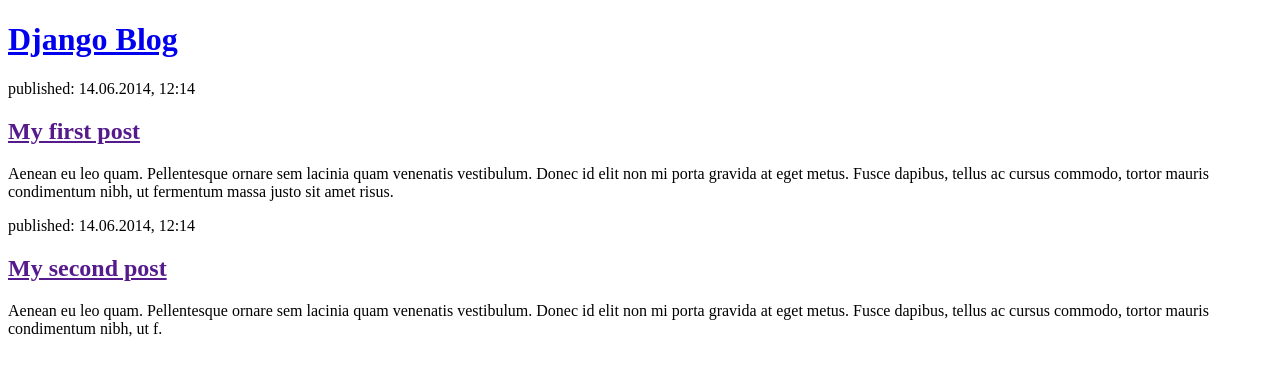
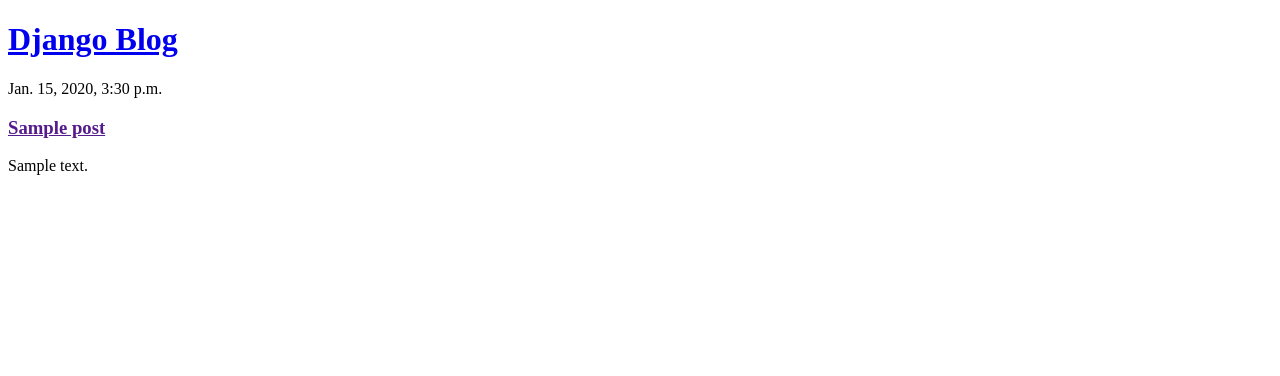
Before and after one commit to shrelearn/my-first-blog, a Django app: page / in a window 1280 px wide. Shown: the top 376 px of the page. Run offline with Django 5.2, Linux system fonts and the light colour scheme; tables that the repository leaves empty hold one stand-in row (values such as "Sample post").

Commit message:
Modified templates to display posts from db

```diff
--- a/blog/models.py
+++ b/blog/models.py
@@ -6,7 +6,7 @@
     author = models.ForeignKey(settings.AUTH_USER_MODEL, on_delete= models.CASCADE)
     title = models.CharField(max_length = 200)
     text = models.TextField()
-    created_date = models.DateTimeField(timezone.now())
+    created_date = models.DateTimeField(default = timezone.now())
     published_date = models.DateTimeField(blank = True, null = True)
 
     def publish(self):
--- a/blog/templates/blog/post_list.html
+++ b/blog/templates/blog/post_list.html
@@ -8,16 +8,12 @@
             <h1><a href="/">Django Blog</a></h1>
         </header>
 
-        <article>
-            <time>published: 14.06.2014, 12:14</time>
-            <h2><a href="">My first post</a></h2>
-            <p>Aenean eu leo quam. Pellentesque ornare sem lacinia quam venenatis vestibulum. Donec id elit non mi porta gravida at eget metus. Fusce dapibus, tellus ac cursus commodo, tortor mauris condimentum nibh, ut fermentum massa justo sit amet risus.</p>
-        </article>
-
-        <article>
-            <time>published: 14.06.2014, 12:14</time>
-            <h2><a href="">My second post</a></h2>
-            <p>Aenean eu leo quam. Pellentesque ornare sem lacinia quam venenatis vestibulum. Donec id elit non mi porta gravida at eget metus. Fusce dapibus, tellus ac cursus commodo, tortor mauris condimentum nibh, ut f.</p>
-        </article>
+        {% for post in posts %}
+            <article>
+                <time>{{ post.published_date }}</time>
+                <h3><a href="">{{ post.title }}</a></h3>
+                <p>{{ post.text|linebreaksbr }}</p>
+            </article>
+        {% endfor %}
     </body>
 </html>
--- a/blog/views.py
+++ b/blog/views.py
@@ -1,5 +1,7 @@
 from django.shortcuts import render
-
+from .models import Posts
+from django.utils import timezone
 # Create your views here.
 def post_list(request):
-    return render(request, 'blog/post_list.html', {})
+    posts = Posts.objects.filter(published_date__lte = timezone.now()).order_by('published_date')
+    return render(request, 'blog/post_list.html', {'posts': posts})
```
Also changed, not shown: blog/migrations/0002_alter_posts_created_date.py (added).
